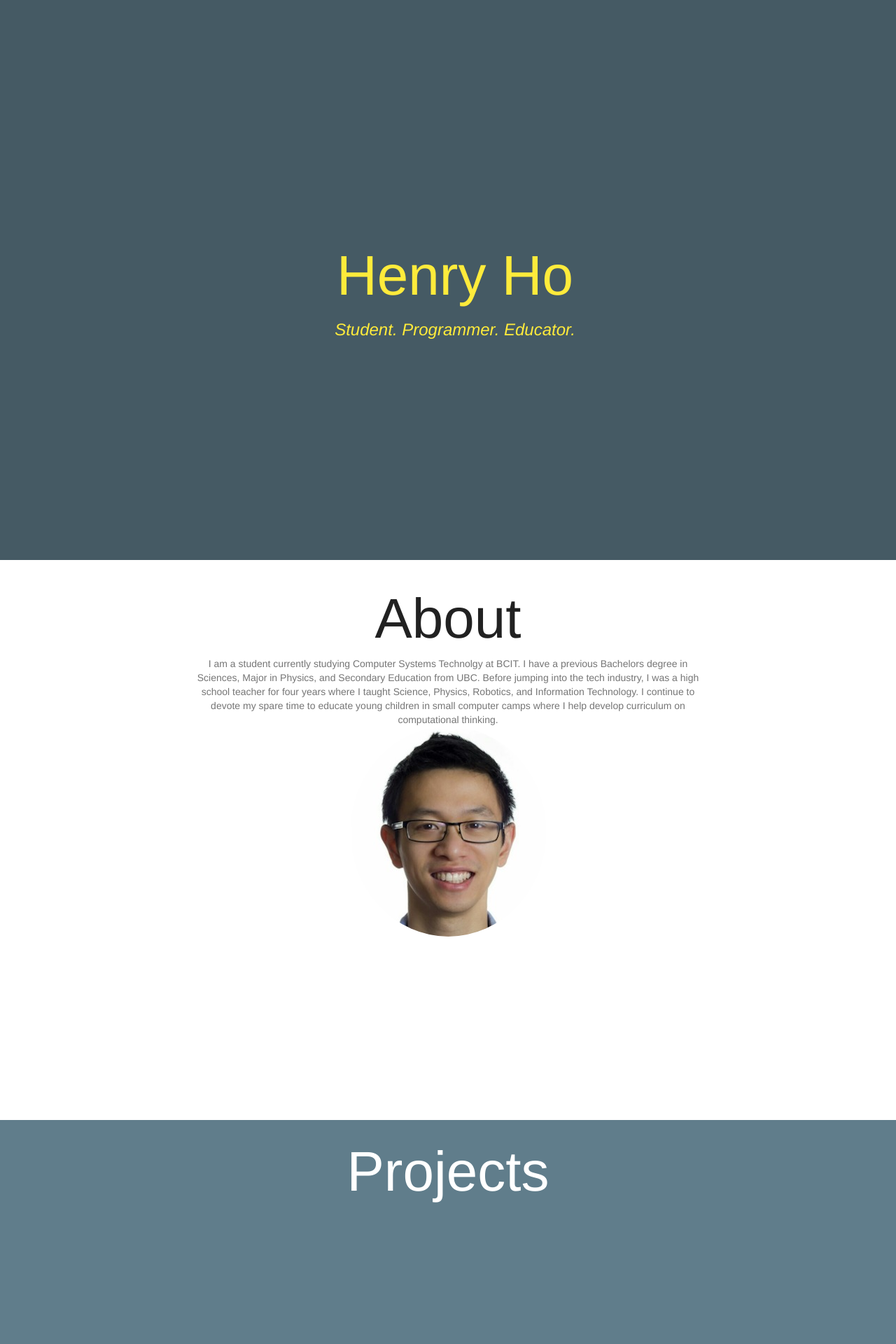
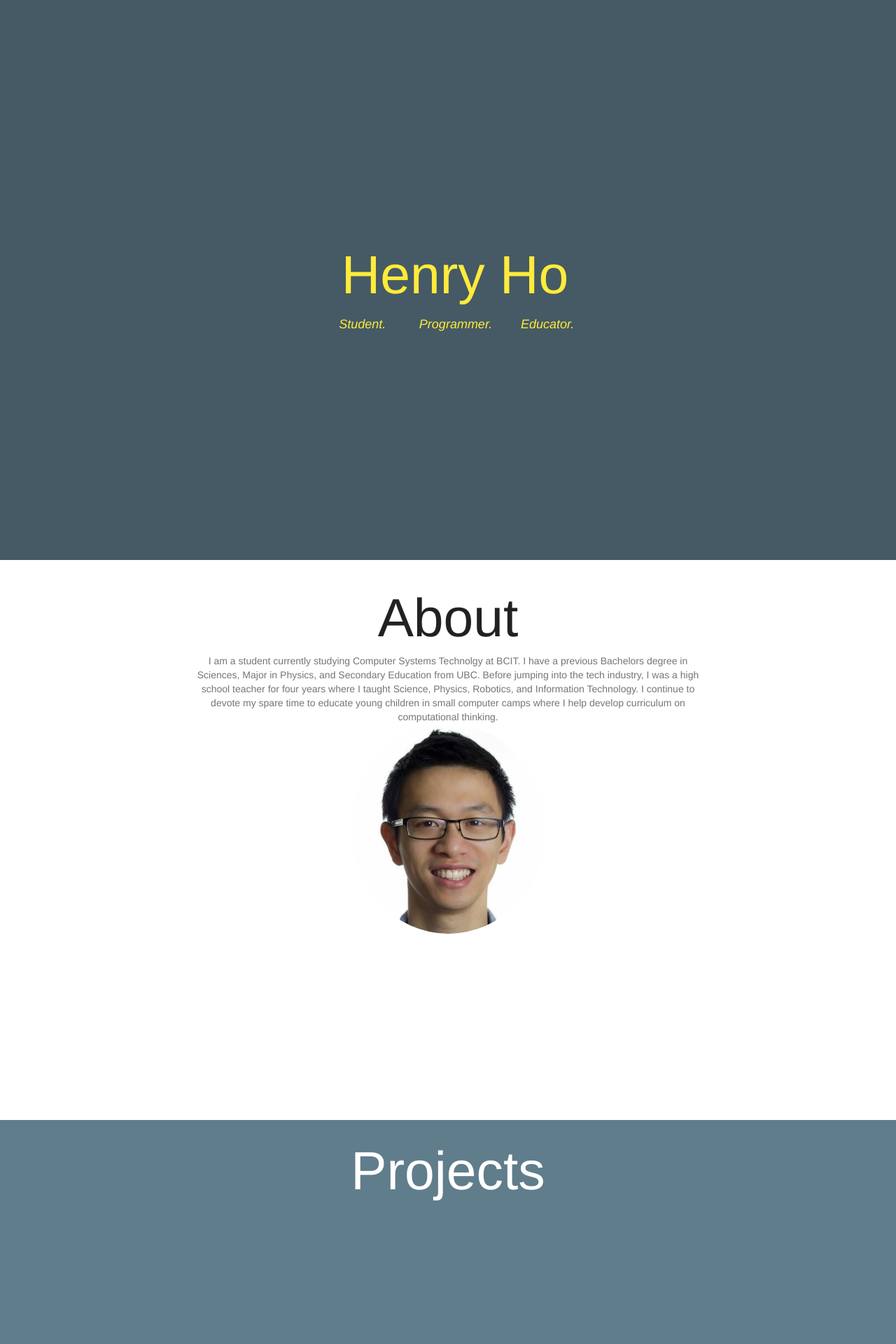
Before and after one commit to hchho/henryho.github.io, a PHP site: page / in a window 1280 px wide. Shown: the top 1920 px of the page at 70% size. Run offline with PHP 8.4, Linux system fonts and the light colour scheme; some libraries are stand-ins or nearby versions.

Commit message:
Changed font size

```diff
--- a/css/custom.css
+++ b/css/custom.css
@@ -1,6 +1,5 @@
 body, html, main {
     /* important */
-/*    min-height: 100%;*/
     height: 100%;
     margin: 0;
     color: #212121;
@@ -12,17 +11,17 @@ div {
 }
 
 div#title {
-    /* text-align: center; */
-    /* padding: -10px; */
-     position: absolute;
+    position: absolute;
     top: 40%;
-/*    left: 50%;*/
-    width: 100%;
     color: #FFEB3B;
 }
 
 h1, h3 {
     text-align: center;
+}
+
+h1 {
+    font-size: 6vw;
 }
 
 p {
@@ -37,15 +36,13 @@ img#profile {
     margin: auto;
 }
 
-@media only screen and (min-width: 992px) {
-    h1 {
-        font-size: 80px
-    }
-}
-
 @media only screen and (max-width: 500px) {
     img#profile {
         height: 180px;
+    }
+    div#title {
+        position: relative;
+        color: #FFEB3B;
     }
 }
 
@@ -60,23 +57,23 @@ img#profile {
 }
 
 .cd-fixed-bg.cd-bg-1 {
-/*    background-image: url("../images/bg.jpeg");*/
+    /*    background-image: url("../images/bg.jpeg");*/
     background-color: #455A64;
 }
 .cd-fixed-bg.cd-bg-2 {
-/*    background-image: url("../images/bg2.jpg");*/
+    /*    background-image: url("../images/bg2.jpg");*/
     background-color: #607D8B;
     color: white;
 }
 .cd-fixed-bg.cd-bg-3 {
-/*    background-image: url("../images/bg.jpeg");*/
+    /*    background-image: url("../images/bg.jpeg");*/
 }
 .cd-fixed-bg.cd-bg-4 {
     background-image: url("../images/bg.jpeg");
 }
 
 .cd-scrolling-bg {
-/*    min-height: 100%;*/
+    /*    min-height: 100%;*/
 }
 
 .cd-color-1 {
--- a/index.html
+++ b/index.html
@@ -14,9 +14,9 @@
 
         <main>
             <div class="section cd-fixed-bg cd-bg-1">
-                <div id="title">
+                <div class="col-sm-offset-4 col-sm-4 text-center" id="title">
                 <h1>Henry Ho</h1>
-                <h3><em>Student. Programmer. Educator.</em></h3>
+                <h4><em><div class="col-sm-4">Student. </div><div class="col-sm-4">Programmer. </div><div class="col-sm-4">Educator.</div></em></h4>
                 </div>
             </div>
             <div class="section cd-scrolling-bg cd-color-1">
```
